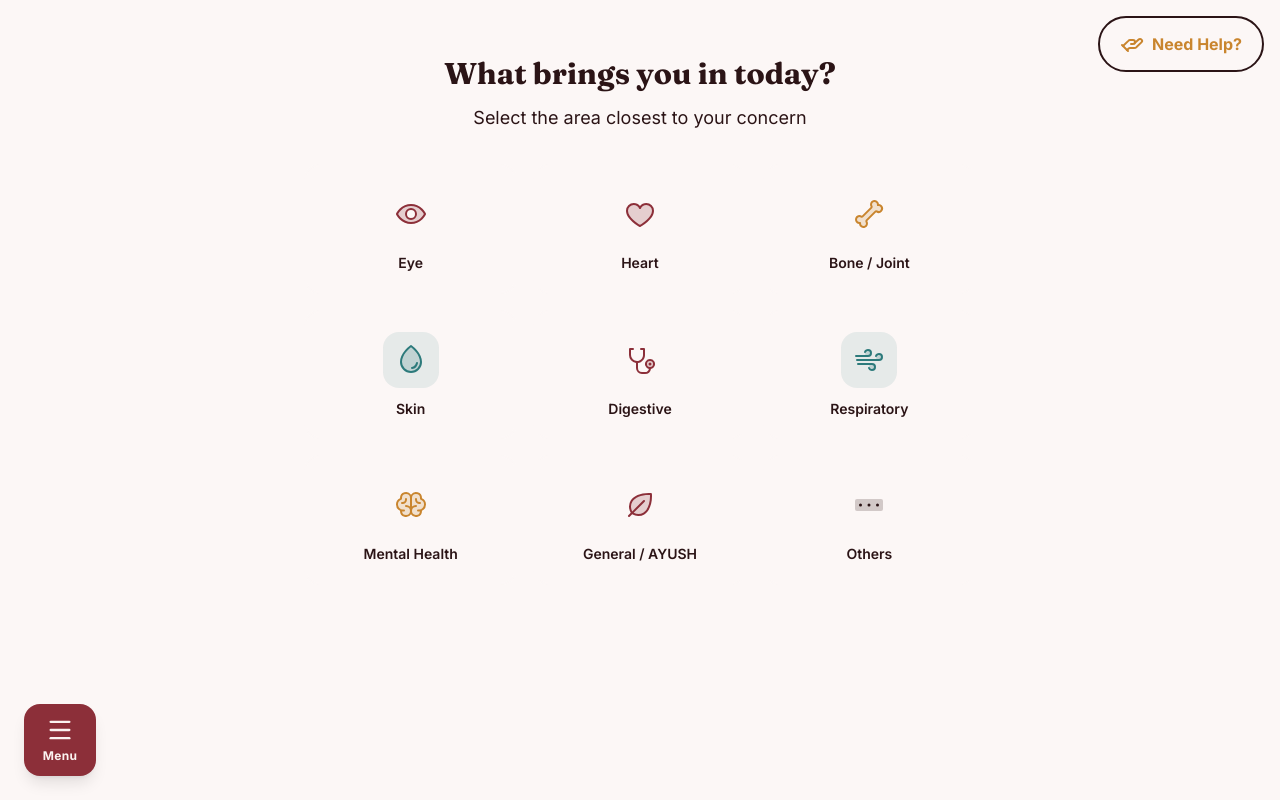
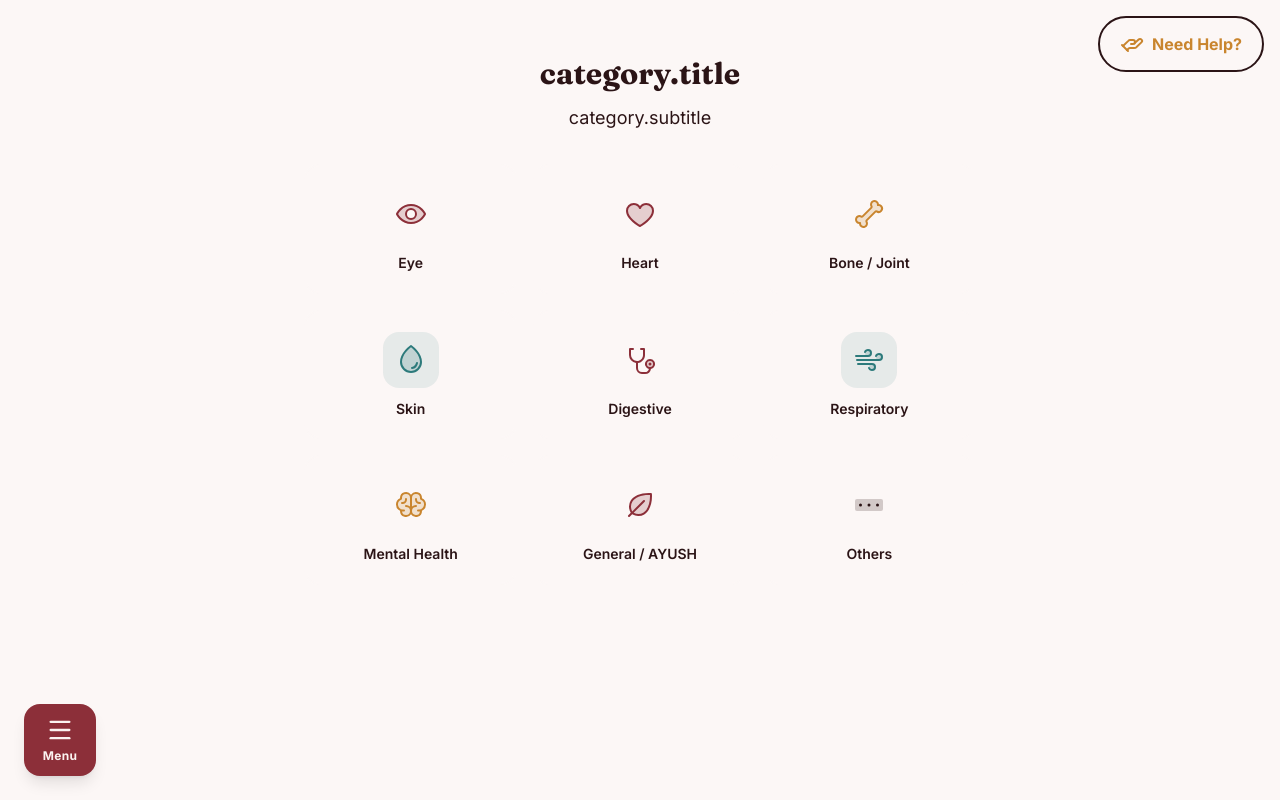
Before and after one commit to snowdencubes/MediVERSE, a Next.js app: page /patient/category in a window 1280 px wide. Built offline with nearby package versions, Linux system fonts and the light colour scheme.

Commit message:
fix(lint): remove unused imports blocking build

```diff
--- a/src/app/patient/category/page.tsx
+++ b/src/app/patient/category/page.tsx
@@ -37,10 +37,10 @@ export default function CategorySelectionPage() {
     <div className="flex-1 flex flex-col space-y-8 animate-in fade-in slide-in-from-bottom-4 duration-500 max-w-2xl mx-auto w-full pt-8 pb-24">
       <div className="text-center space-y-3">
         <h1 className="font-serif text-3xl font-bold text-ink">
-          What brings you in today?
+          {t("category.title") || "What brings you in today?"}
         </h1>
         <p className="text-lg text-ink/70">
-          Select the area closest to your concern
+          {t("category.subtitle") || "Select the area closest to your concern"}
         </p>
       </div>
 
--- a/src/app/patient/page.tsx
+++ b/src/app/patient/page.tsx
@@ -2,7 +2,7 @@
 import { useRouter } from "next/navigation";
 import { Globe } from "lucide-react";
 import { useTranslation } from "@/lib/i18n/useTranslation";
-import { LANGUAGES, SupportedLang } from "@/lib/i18n/translations";
+import { LANGUAGES } from "@/lib/i18n/translations";
 
 export default function WelcomePage() {
   const router = useRouter();
--- a/src/lib/i18n/useTranslation.tsx
+++ b/src/lib/i18n/useTranslation.tsx
@@ -1,6 +1,6 @@
 "use client";
 import { createContext, useContext, useState, ReactNode, useEffect } from "react";
-import { SupportedLang, TRANSLATIONS, LANGUAGES } from "./translations";
+import { SupportedLang, TRANSLATIONS } from "./translations";
 
 interface TranslationContextType {
   lang: SupportedLang;
```
